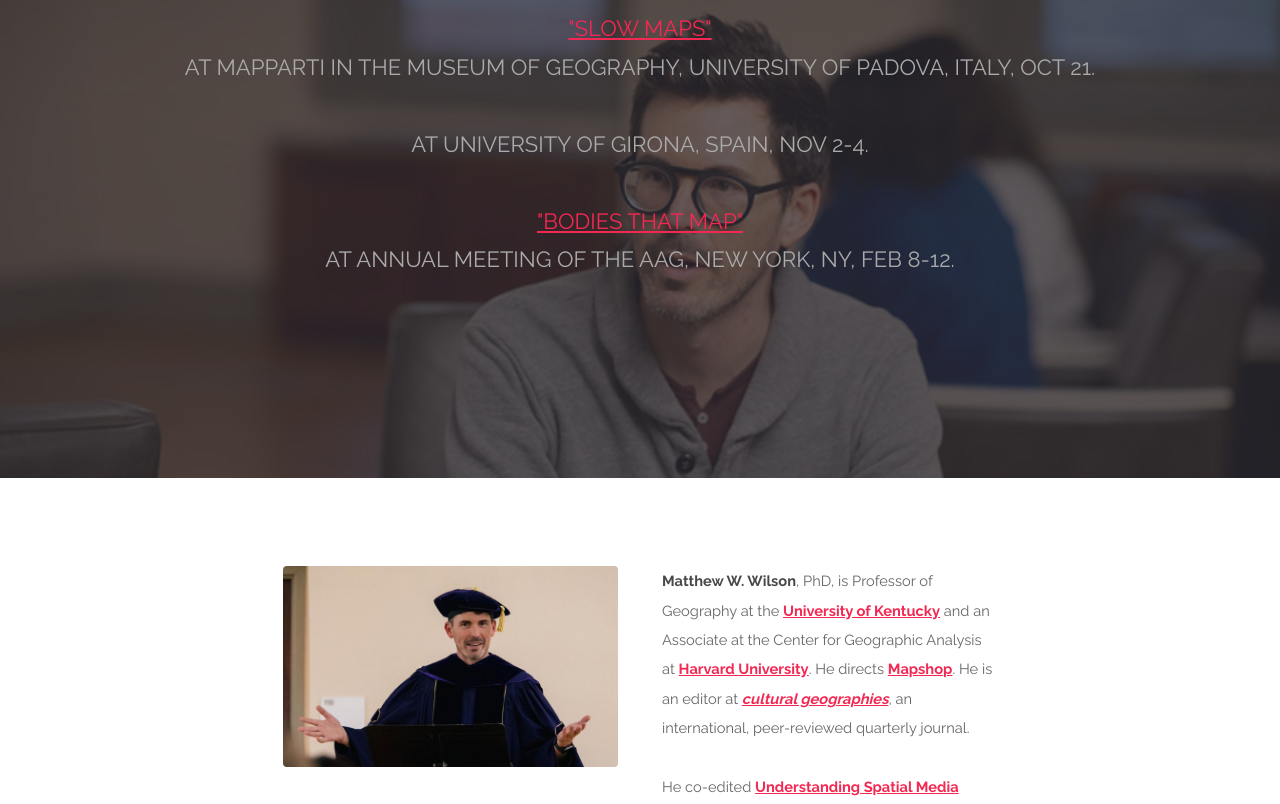
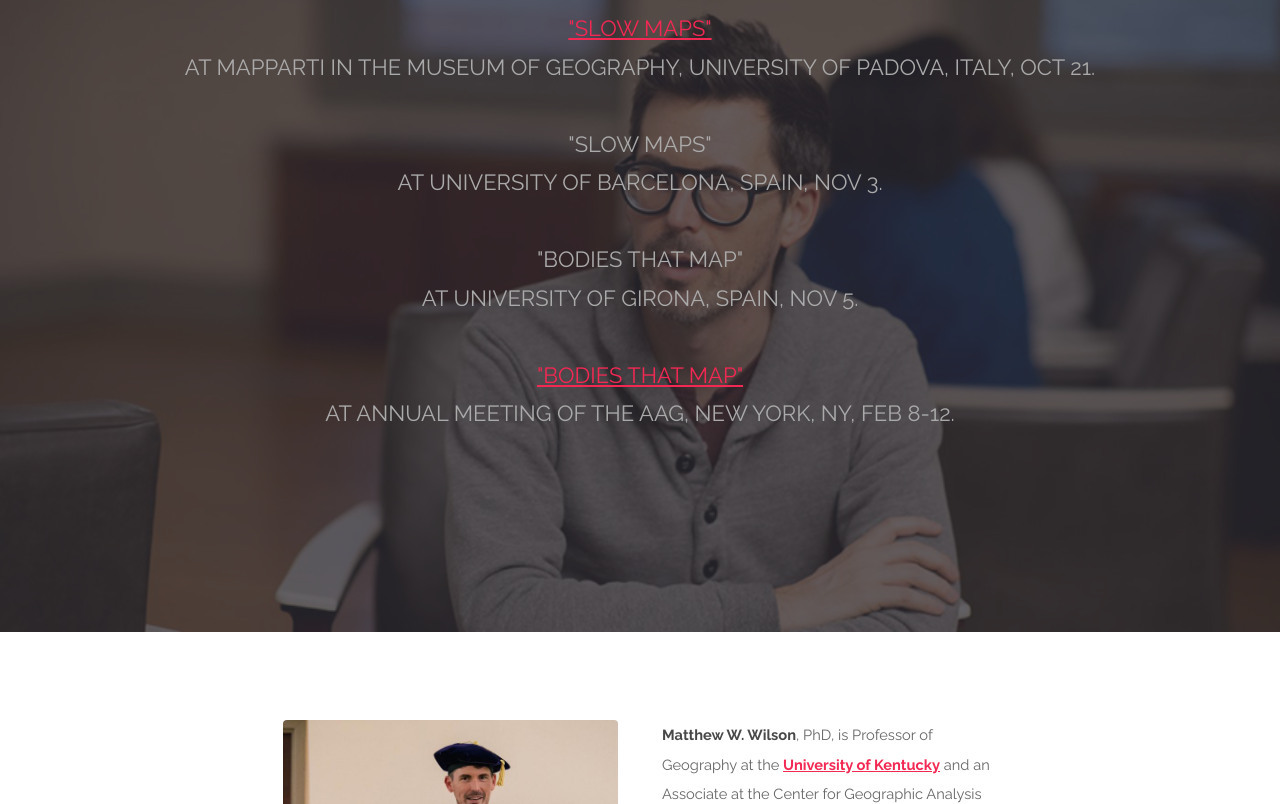
Before and after one commit to wilsonism/wilsonism.github.io, a plain HTML site: page web/index.html in a window 1280 px wide. Shown: the part 880-1684 px from the top of the page. Drawn offline with Linux system fonts and the light colour scheme.

Commit message:
Update index.html

```diff
--- a/web/index.html
+++ b/web/index.html
@@ -39,7 +39,8 @@
                 <p>Speaking --> <br>at <a href="https://gis.harvard.edu/event/2026-cga-conference-celebrating-geographic-analysis-past-present-and-future">CGA 20th Anniversary Annual Conference</a><br>at Harvard University, Oct 2-3.</p>
 				<p><a href="https://events.uiowa.edu/event/39309">"Slow Maps"</a><br>at the University of Iowa, Oct 8.</p>
 				<p><a href="https://geografia.musei.unipd.it/event/phantom-routes-opening/">"Slow Maps"</a><br>at MAPPArti in the Museum of Geography, University of Padova, Italy, Oct 21.</p>
-				<p>at University of Girona, Spain, Nov 2-4.</p>
+				<p>"Slow Maps"<br>at University of Barcelona, Spain, Nov 3.</p>
+				<p>"Bodies that Map"<br>at University of Girona, Spain, Nov 5.</p>
 				<p><a href="https://www.aag.org/events/aag2027/">"Bodies that Map"</a><br>at Annual Meeting of the AAG, New York, NY, Feb 8-12.</p>
 
 			</section>
```
